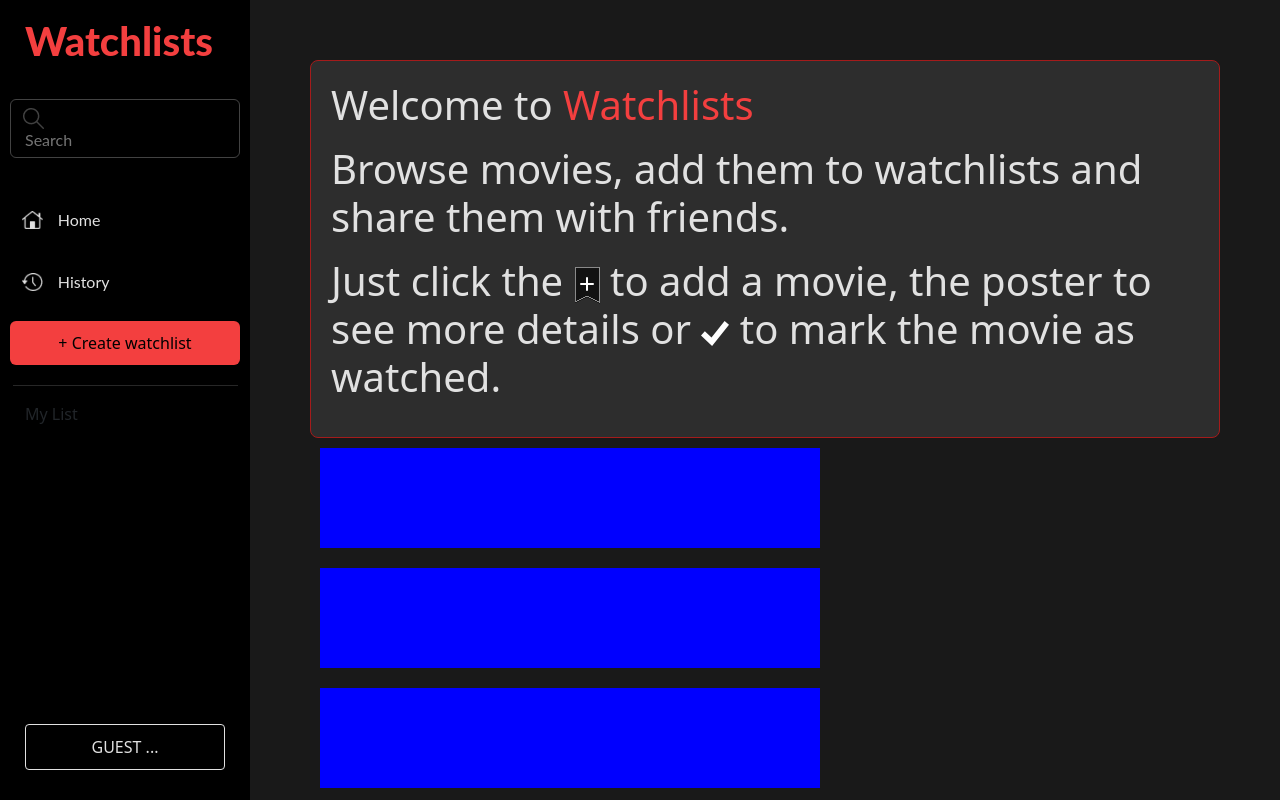
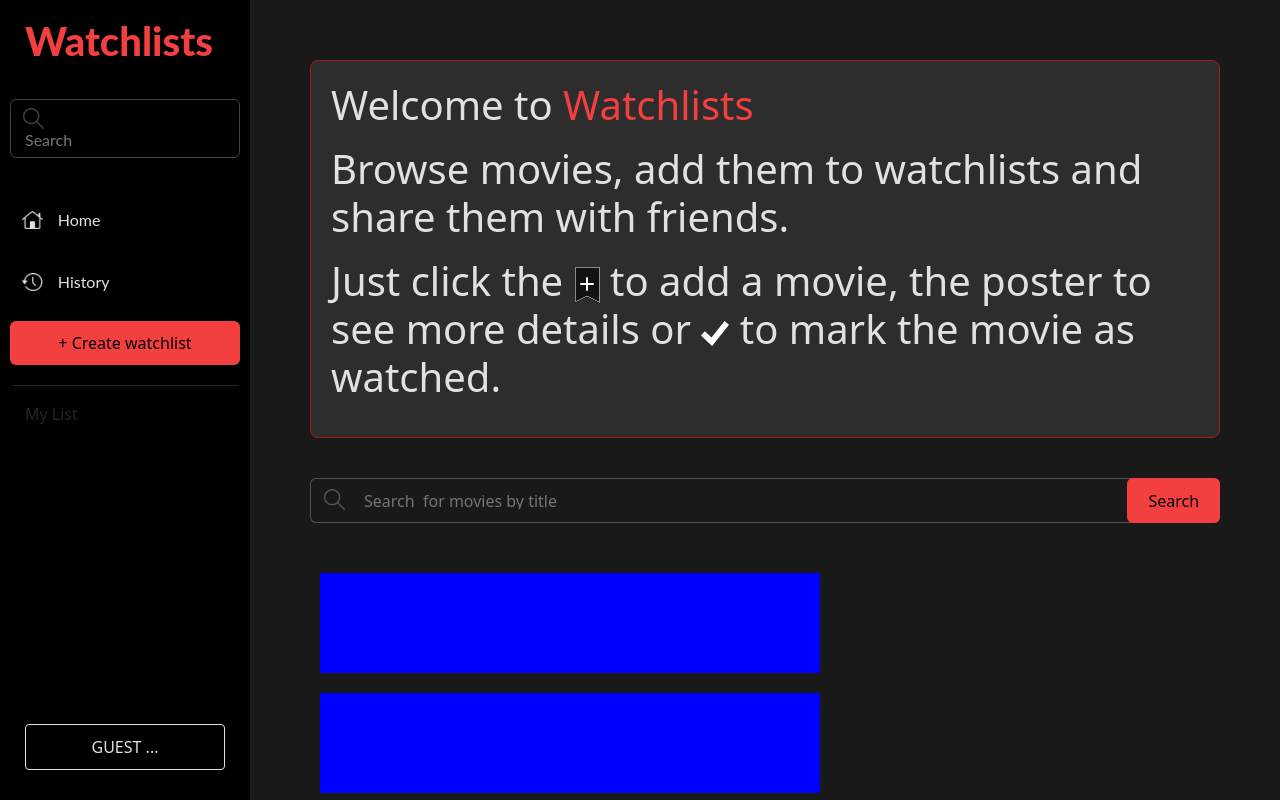
Before and after one commit to Stan1slavD/React-test, a React (Create React App) app: page / in a window 1280 px wide. Shown: the top 800 px of the page. Built offline with nearby package versions, Linux system fonts and the light colour scheme.

Commit message:
add searchfield

```diff
--- a/src/App.css
+++ b/src/App.css
@@ -88,3 +88,8 @@
   min-width: 250px;
 
 }
+
+.svg{
+  margin-top: 7px;
+  margin-left: 13px;
+}
--- /dev/null
+++ b/src/components/buttons.js
@@ -0,0 +1,19 @@
+import React from "react";
+import styled, { css } from "styled-components";
+
+
+const StyledButton = styled.button`
+  width:100px;
+  height:45px;
+  border: 0px;
+  border-radius:${props=>props.br};
+  background-color:${props=>props.bc};
+  margin-right:-1px;
+  margin-top:-1px;
+`;
+
+function Button(props) {
+  return <StyledButton {...props}></StyledButton>;
+}
+
+export default Button;
--- /dev/null
+++ b/src/components/search.js
@@ -0,0 +1,47 @@
+import React from "react";
+import styled, { css } from "styled-components";
+import SearchSVG from "../icons/search";
+import "../App.css";
+import Title from "./title";
+import Button from "./buttons";
+
+const StyledSearchBar = styled.div`
+  background: #191919;
+  width: 100%;
+  height: 45px;
+  margin-top: 40px;
+  margin-bottom: 40px;
+  border: 1px solid rgba(217, 217, 217, 0.3);
+  border-radius: 6px;
+  display: flex;
+`;
+
+
+const StyledSearchField = styled.input`
+  width: 90%;
+  border: none;
+  background: inherit;
+  outline: 0;
+  outline-offset: 0;
+  margin-left: 17px;
+  margin-right: 17px;
+  color: #e1e1e1;
+  margin-top: 13px;
+  margin-bottom: 13px;
+`;
+
+function SearchBar(props) {
+  return (
+    <StyledSearchBar {...props}>
+      <div className="svg">
+        <SearchSVG></SearchSVG>
+      </div>
+      <StyledSearchField placeholder="Search  for movies by title"></StyledSearchField>
+      <Button color="" border="none" bc="#F33F3F" br="6px">
+        Search
+      </Button>
+    </StyledSearchBar>
+  );
+}
+
+export default SearchBar;
--- a/src/icons/search.js
+++ b/src/icons/search.js
@@ -8,6 +8,7 @@ function SearchSVG() {
       viewBox="0 0 21 21"
       fill="none"
       xmlns="http://www.w3.org/2000/svg"
+
     >
       <path
         fill-rule="evenodd"
--- a/src/pages/home.js
+++ b/src/pages/home.js
@@ -7,6 +7,7 @@ import RibbonSVG from "../icons/ribbon";
 import CheckedSVG from "../icons/checked";
 import Card from "../components/card";
 import CardContainer from "../components/cards";
+import SearchBar from "../components/search";
 function Home() {
   return (
     <Page background="#191919">
@@ -28,6 +29,7 @@ function Home() {
           details or <CheckedSVG /> to mark the movie as watched.
         </p>
       </Title>
+      <SearchBar/>
       <CardContainer>
         <Card></Card>
         <Card></Card>
```
